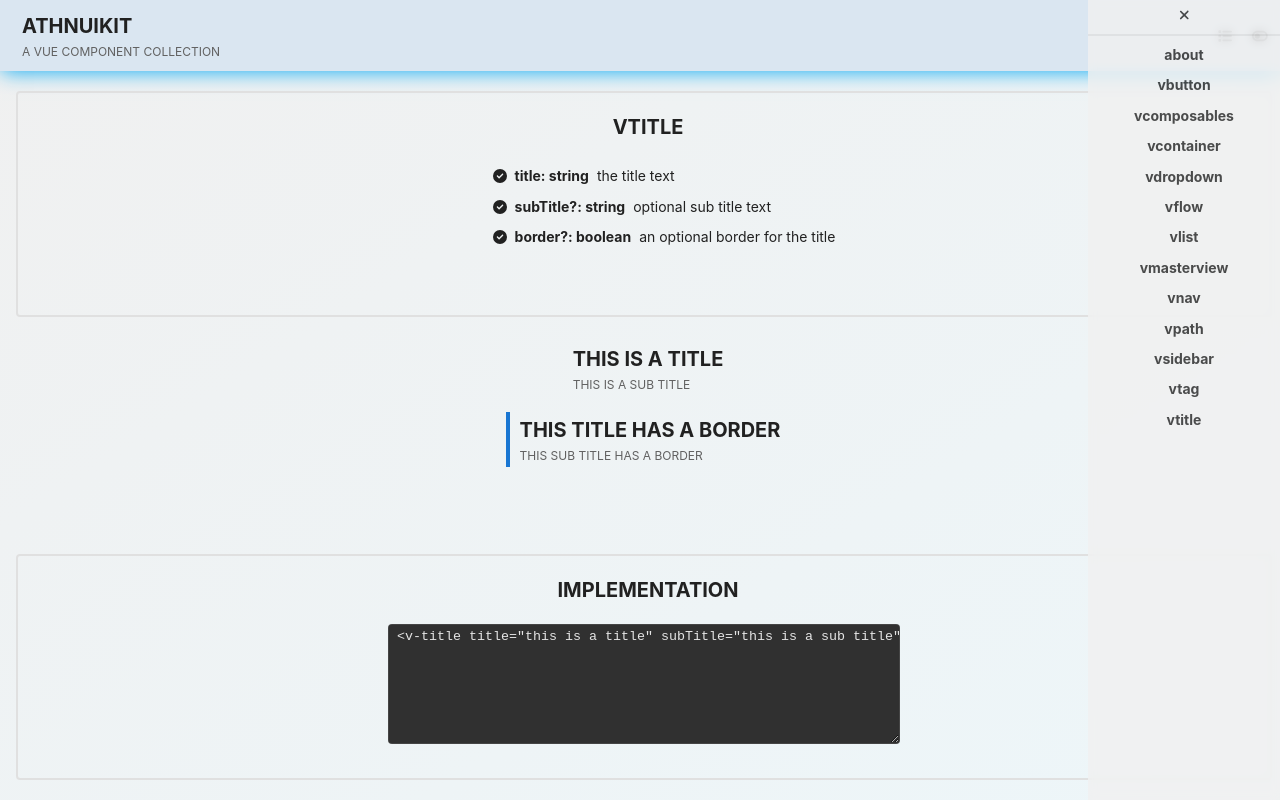
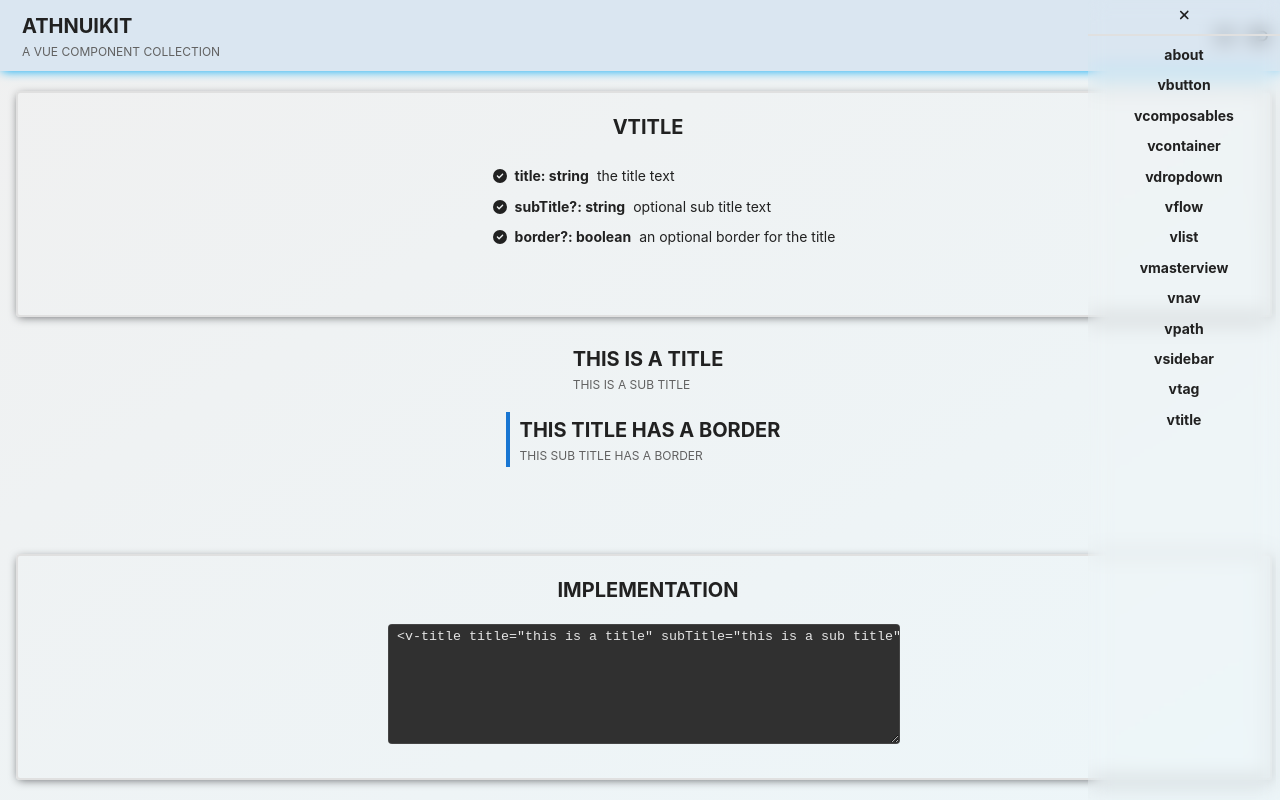
Before and after one commit to athnxyz/athnuikit, a Vue app: page /vtitle in a window 1280 px wide. Both pictures are taken after a click on the element 1225 px from the left and 35 px from the top of the page. Built offline with nearby package versions, Linux system fonts and the light colour scheme.

Commit message:
update container and sidebar

```diff
--- a/package.json
+++ b/package.json
@@ -1,6 +1,6 @@
 {
   "name": "athnuikit",
-  "version": "0.2.0",
+  "version": "0.2.1",
   "type": "module",
   "main": "dist/index.js",
   "types": "dist/index.d.ts",
--- a/src/assets/base.scss
+++ b/src/assets/base.scss
@@ -14,6 +14,8 @@
   --v-soft-grey: rgb(207, 216, 220);
   --v-soft-grey-text-primary: rgb(229, 229, 229);
   --v-soft-grey-text-seconday: rgb(189, 189, 189);
+  --v-grey-boxshadow: rgb(98, 100, 103);
+  --v-soft-grey-boxshadow: rgb(44, 45, 46);
   --v-slate-grey: rgb(75, 85, 99);
 
   --v-red: rgb(255, 143, 0);
@@ -52,6 +54,7 @@
   --v-boxshadow: var(--v-blue-highlight);
   --v-button: var(--v-grey);
   --v-container: var(--v-pale-blue);
+  --v-container-boxshadow: var(--v-grey-boxshadow);
   --v-divider: var(--v-border-light);
   --v-hover: var(--v-hover-light);
   --v-nav: var(--v-nav-blue);
@@ -74,6 +77,7 @@
   --v-boxshadow: var(--v-soft-blue-highlight);
   --v-button: var(--v-soft-grey);
   --v-container: var(--v-slate-grey);
+  --v-container-boxshadow: var(--v-soft-grey-boxshadow);
   --v-divider: var(--v-border-dark);
   --v-hover: var(--v-hover-dark);
   --v-nav: var(--v-slate-grey);
--- a/src/components/v-container/v-container.vue
+++ b/src/components/v-container/v-container.vue
@@ -8,6 +8,7 @@ import { defaultContainerProps } from '@uikit/components/v-container/v-container
 const props = withDefaults(defineProps<ContainerProps>(), defaultContainerProps);
 const defaultStyle = ref({
   border: props.border ? '2px solid var(--v-border)' : 'none',
+  'box-shadow': props.border ? '0 2px 10px -2px var(--v-container-boxshadow)' : 'none',
   'border-radius': '0.25rem',
   overflow: props.overflow
 });
--- a/src/components/v-nav/v-nav.scss
+++ b/src/components/v-nav/v-nav.scss
@@ -7,7 +7,7 @@
   max-height: fit-content;
   width: 100%;
   background-color: var(--v-nav);
-  box-shadow: 0 2px 20px -2px var(--v-boxshadow);
+  box-shadow: 0 2px 10px -2px var(--v-boxshadow);
   justify-content: space-between;
   align-items: center;
   padding: 0 0.5rem;
--- a/src/components/v-sidebar/v-sidebar.scss
+++ b/src/components/v-sidebar/v-sidebar.scss
@@ -12,8 +12,10 @@
   min-width: 15vw;
   z-index: 1001;
   overflow-x: hidden;
-  background-color: var(--v-background-mute);
-  opacity: 0.8;
+  background-color: rgba(var(--v-background), 0.75);
+  backdrop-filter: blur(10px);
+
+  -webkit-backdrop-filter: blur(10px);
 
   .v-sidebar-divider {
     @extend .flex-horizontal;
@@ -34,12 +36,12 @@
     box-shadow: 0px 6px 3px -3px var(--v-soft-green-shadow);
 
     &:hover {
-      box-shadow: 0px 0px 5px 2px var(--v-boxshadow);
+      background-color: var(--v-hover);
       cursor: pointer;
     }
 
     &:active {
-      box-shadow: 0px 0px 10px 3px var(--v-boxshadow);
+      background-color: var(--v-active);
     }
   }
 }
--- a/src/components/v-sidebar/v-sidebar.vue
+++ b/src/components/v-sidebar/v-sidebar.vue
@@ -42,7 +42,7 @@ onBeforeUnmount(() => document.removeEventListener('click', handleClickOutsideSi
   </div>
 
   <v-slide-horizontal type="single">
-    <div v-if="isOpen" v-blur="isOpen"
+    <div v-if="isOpen"
       ref="sidebarContainer"
       :class="position === 'left' ? 'v-sidebar align-left' : 'v-sidebar align-right'">
 
```
